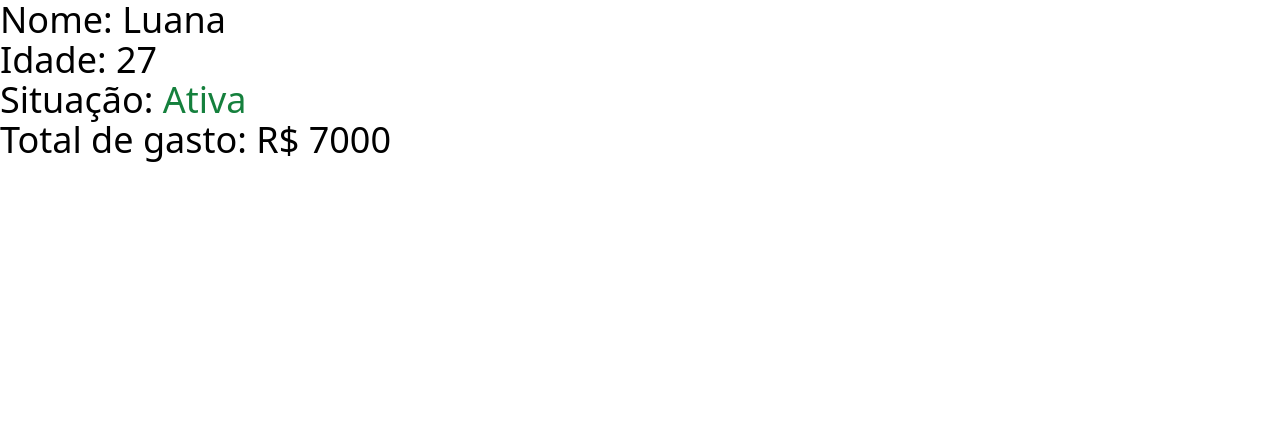
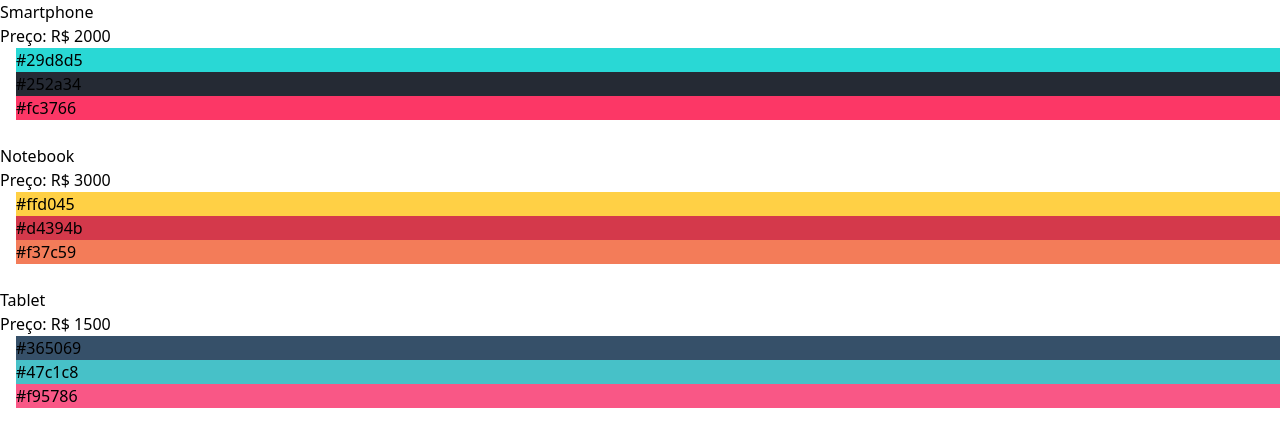
Before and after one commit to daniloaugusto9101/origamid-react, a React (Vite) app: page / in a window 1280 px wide. Shown: the top 446 px of the page. Built offline with nearby package versions, Linux system fonts and the light colour scheme.

Commit message:
feat: Criar desafio 2 da aula inicio

```diff
--- a/src/App.jsx
+++ b/src/App.jsx
@@ -1,45 +1,42 @@
 import React from "react";
 
-const luana = {
-  cliente: "Luana",
-  idade: 27,
-  compras: [
-    { nome: "Notebook", preco: "R$ 2500" },
-    { nome: "Geladeira", preco: "R$ 3000" },
-    { nome: "Smartphone", preco: "R$ 1500" },
-  ],
-  ativa: true,
-};
-
-const mario = {
-  cliente: "Mario",
-  idade: 31,
-  compras: [
-    { nome: "Notebook", preco: "R$ 2500" },
-    { nome: "Geladeira", preco: "R$ 3000" },
-    { nome: "Smartphone", preco: "R$ 1500" },
-    { nome: "Guitarra", preco: "R$ 3500" },
-  ],
-  ativa: false,
-};
+const produtos = [
+  {
+    id: 1,
+    nome: "Smartphone",
+    preco: "R$ 2000",
+    cores: ["#29d8d5", "#252a34", "#fc3766"],
+  },
+  {
+    id: 2,
+    nome: "Notebook",
+    preco: "R$ 3000",
+    cores: ["#ffd045", "#d4394b", "#f37c59"],
+  },
+  {
+    id: 3,
+    nome: "Tablet",
+    preco: "R$ 1500",
+    cores: ["#365069", "#47c1c8", "#f95786"],
+  },
+];
 
 const App = () => {
-  const dados = luana;
-  const isActive = dados.ativa ? "Ativa" : "Invativa";
-  const classActive = dados.ativa ? "text-green-700" : "text-red-700";
-  const totalGastos = dados.compras.reduce((acc, item) => {
-    return acc + Number(item.preco.replace("R$ ", ""));
-  }, 0);
-
   return (
-    <div className="text-4xl">
-      <p>Nome: {dados.cliente}</p>
-      <p>Idade: {dados.idade}</p>
-      <p>
-        Situação: <span className={`${classActive}`}>{isActive}</span>{" "}
-      </p>
-      <p>Total de gasto: R$ {totalGastos}</p>
-      {totalGastos > 10000 && <small>Você gastou mais que o planejado</small>}
+    <div>
+      {produtos.map(({ id, nome, preco, cores }) => (
+        <div key={id} className="mb-6">
+          <p>{nome}</p>
+          <p>Preço: {preco}</p>
+          <ul className="ml-4">
+            {cores.map((cor) => (
+              <li key={cor} style={{ background: cor }}>
+                {cor}
+              </li>
+            ))}
+          </ul>
+        </div>
+      ))}
     </div>
   );
 };
```
